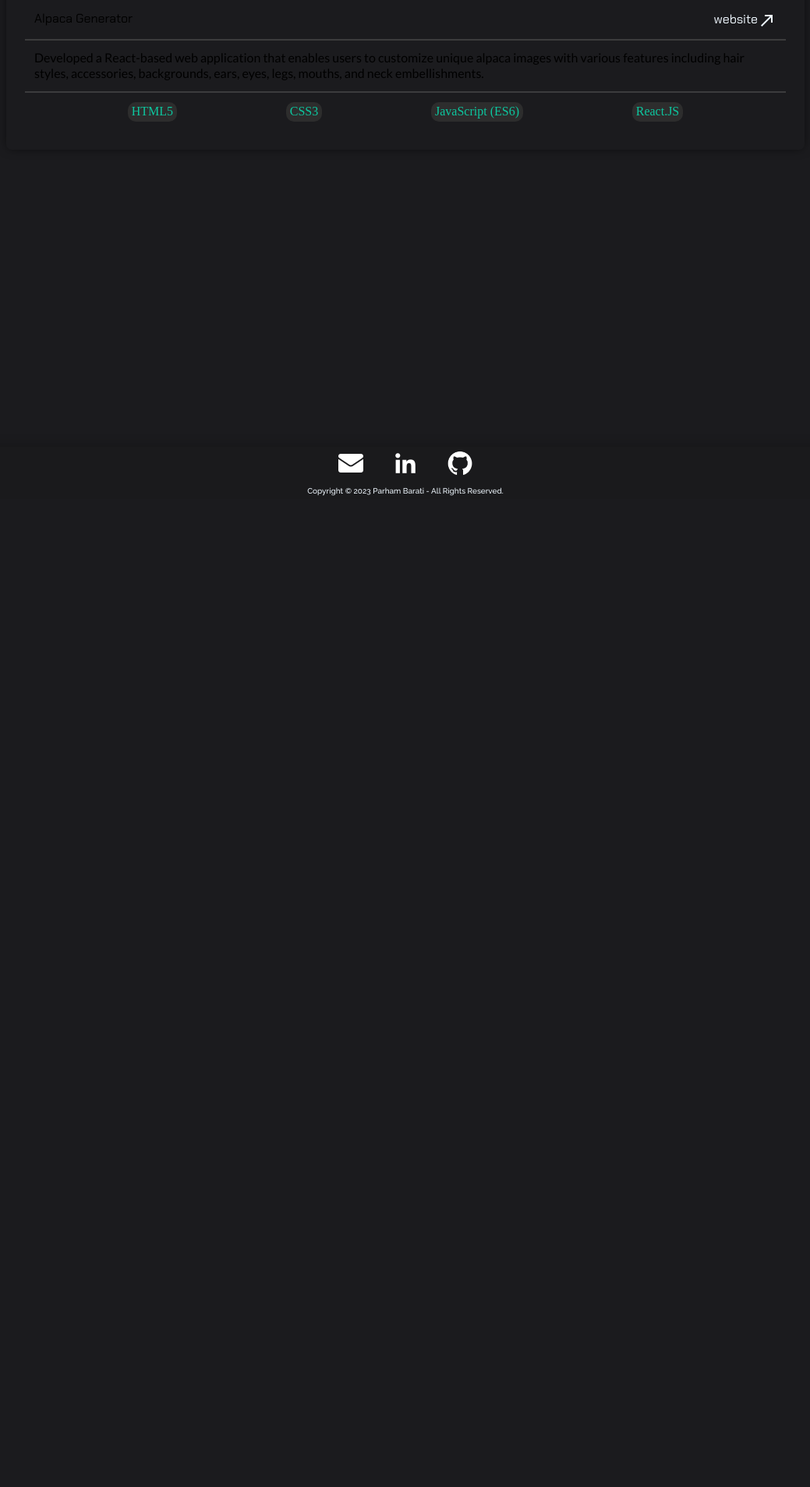
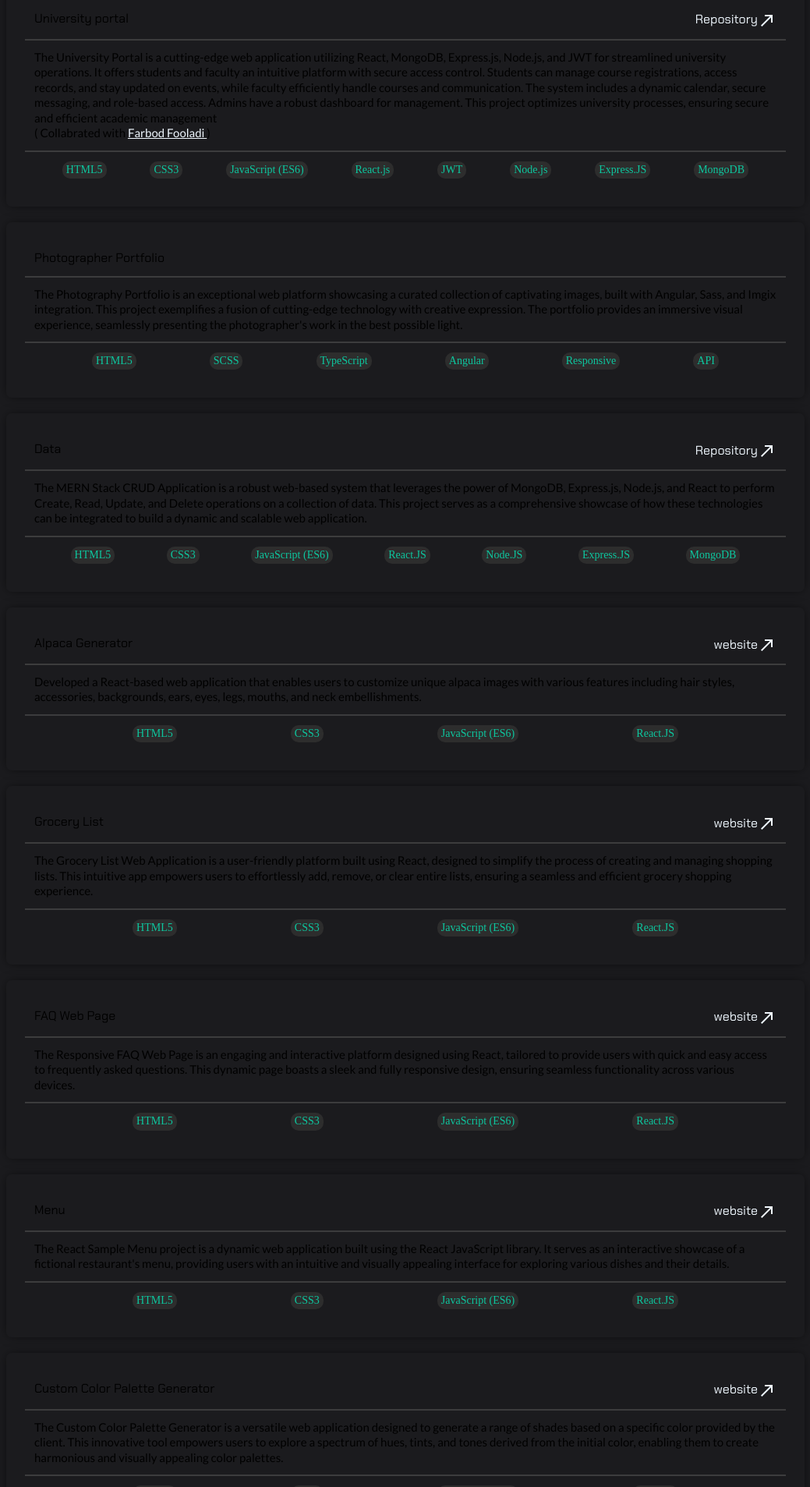
Before and after one commit to parhamrt32/parhamdev, an Angular app: page /projects in a window 1280 px wide. Shown: the part 160-2067 px from the top of the page at 78% size, without its empty margins (120-1159 px from the left). Before the commit the page ends 800 px from the top, so only its background shows below. Built offline with nearby package versions, Linux system fonts and the light colour scheme; a web font is replaced by a local one.

Commit message:
deployed

```diff
--- a/angular.json
+++ b/angular.json
@@ -27,7 +27,12 @@
             "inlineStyleLanguage": "scss",
             "assets": [
               "src/favicon.ico",
-              "src/assets"
+              "src/assets",
+              {
+                "glob": "_redirects",
+                "input": "src",
+                "output": "/"
+              }
             ],
             "styles": [
               "src/styles.scss"
--- a/src/app/pages/projects/projects.component.html
+++ b/src/app/pages/projects/projects.component.html
@@ -4,11 +4,102 @@
 />
 <div class="projectsPage page">
   <app-nav-bar />
-  <div class="projects display-f flex-dir-column gap-2 align-items-center mt-1">
+  <div
+    class="projects display-f flex-dir-column gap-2 align-items-center mt-1 mb-2"
+  >
+    <div class="projectCard p-2">
+      <div class="cardHeader row justify-space-between p-1">
+        <h2>University portal</h2>
+        <a class="display-f align-items-center" href="https://github.com/farbodfld/Course-Selection" target="_blank"> Repository <span class="material-symbols-outlined"> north_east </span> </a>
+      </div>
+
+      <p class="projectDescription p-1">
+        The University Portal is a cutting-edge web application utilizing React,
+        MongoDB, Express.js, Node.js, and JWT for streamlined university
+        operations. It offers students and faculty an intuitive platform with
+        secure access control. Students can manage course registrations, access
+        records, and stay updated on events, while faculty efficiently handle
+        courses and communication. The system includes a dynamic calendar,
+        secure messaging, and role-based access. Admins have a robust dashboard
+        for management. This project optimizes university processes, ensuring
+        secure and efficient academic management<br/>
+        ( Collabrated with <a href="https://github.com/farbodfld" target="_blank"> Farbod Fooladi </a>  )
+      </p>
+      <div class="projectSkills row gap-2 justify-space-evenly m-1">
+        <span claas="tech"> HTML5 </span>
+        <span claas="tech"> CSS3 </span>
+        <span claas="tech"> JavaScript (ES6) </span>
+        <span claas="tech"> React.js </span>
+        <span claas="tech"> JWT </span>
+        <span claas="tech"> Node.js </span>
+        <span claas="tech"> Express.JS </span>
+        <span claas="tech"> MongoDB </span>
+      </div>
+    </div>
+    <div class="projectCard p-2">
+      <div class="cardHeader row justify-space-between p-1">
+        <h2>Photographer Portfolio</h2>
+        <!-- <a class="display-f align-items-center" href="https://stirring-dango-2c3501.netlify.app/" target="_blank"> website <span class="material-symbols-outlined"> north_east </span> </a> -->
+      </div>
+
+      <p class="projectDescription p-1">
+        The Photography Portfolio is an exceptional web platform showcasing a
+        curated collection of captivating images, built with Angular, Sass, and
+        Imgix integration. This project exemplifies a fusion of cutting-edge
+        technology with creative expression. The portfolio provides an immersive
+        visual experience, seamlessly presenting the photographer's work in the
+        best possible light.
+      </p>
+      <div class="projectSkills row gap-2 justify-space-evenly m-1">
+        <span claas="tech"> HTML5 </span>
+        <span claas="tech"> SCSS </span>
+        <span claas="tech"> TypeScript </span>
+        <span claas="tech"> Angular </span>
+        <span claas="tech"> Responsive </span>
+        <span class="tech"> API </span>
+      </div>
+    </div>
+    <div class="projectCard p-2">
+      <div class="cardHeader row justify-space-between p-1">
+        <h2>Data</h2>
+        <a
+          class="display-f align-items-center"
+          href="https://github.com/parhamrt32/CRUD"
+          target="_blank"
+        >
+        Repository <span class="material-symbols-outlined"> north_east </span>
+        </a>
+      </div>
+
+      <p class="projectDescription p-1">
+        The MERN Stack CRUD Application is a robust web-based system that
+        leverages the power of MongoDB, Express.js, Node.js, and React to
+        perform Create, Read, Update, and Delete operations on a collection of
+        data. This project serves as a comprehensive showcase of how these
+        technologies can be integrated to build a dynamic and scalable web
+        application.
+      </p>
+      <div class="projectSkills row gap-2 justify-space-evenly m-1">
+        <span claas="tech"> HTML5 </span>
+        <span claas="tech"> CSS3 </span>
+        <span claas="tech"> JavaScript (ES6) </span>
+        <span claas="tech"> React.JS </span>
+        <span claas="tech"> Node.JS </span>
+        <span claas="tech"> Express.JS </span>
+        <span claas="tech"> MongoDB </span>
+
+      </div>
+    </div>
     <div class="projectCard p-2">
       <div class="cardHeader row justify-space-between p-1">
         <h2>Alpaca Generator</h2>
-        <a class="display-f align-items-center" href="#"> website <span class="material-symbols-outlined"> north_east </span> </a>
+        <a
+          class="display-f align-items-center"
+          href="https://stirring-dango-2c3501.netlify.app/"
+          target="_blank"
+        >
+          website <span class="material-symbols-outlined"> north_east </span>
+        </a>
       </div>
 
       <p class="projectDescription p-1">
@@ -24,6 +115,111 @@
         <span claas="tech"> React.JS </span>
       </div>
     </div>
+    <div class="projectCard p-2">
+      <div class="cardHeader row justify-space-between p-1">
+        <h2>Grocery List</h2>
+        <a
+          class="display-f align-items-center"
+          href="https://steady-daffodil-b13e22.netlify.app/"
+          target="_blank"
+        >
+          website <span class="material-symbols-outlined"> north_east </span>
+        </a>
+      </div>
+
+      <p class="projectDescription p-1">
+        The Grocery List Web Application is a user-friendly platform built using
+        React, designed to simplify the process of creating and managing
+        shopping lists. This intuitive app empowers users to effortlessly add,
+        remove, or clear entire lists, ensuring a seamless and efficient grocery
+        shopping experience.
+      </p>
+      <div class="projectSkills row gap-2 justify-space-evenly m-1">
+        <span claas="tech"> HTML5 </span>
+        <span claas="tech"> CSS3 </span>
+        <span claas="tech"> JavaScript (ES6) </span>
+        <span claas="tech"> React.JS </span>
+      </div>
+    </div>
+    <div class="projectCard p-2">
+      <div class="cardHeader row justify-space-between p-1">
+        <h2>FAQ Web Page</h2>
+        <a
+          class="display-f align-items-center"
+          href="https://superlative-gingersnap-6bd297.netlify.app/"
+          target="_blank"
+        >
+          website <span class="material-symbols-outlined"> north_east </span>
+        </a>
+      </div>
+
+      <p class="projectDescription p-1">
+        The Responsive FAQ Web Page is an engaging and interactive platform
+        designed using React, tailored to provide users with quick and easy
+        access to frequently asked questions. This dynamic page boasts a sleek
+        and fully responsive design, ensuring seamless functionality across
+        various devices.
+      </p>
+      <div class="projectSkills row gap-2 justify-space-evenly m-1">
+        <span claas="tech"> HTML5 </span>
+        <span claas="tech"> CSS3 </span>
+        <span claas="tech"> JavaScript (ES6) </span>
+        <span claas="tech"> React.JS </span>
+      </div>
+    </div>
+    <div class="projectCard p-2">
+      <div class="cardHeader row justify-space-between p-1">
+        <h2>Menu</h2>
+        <a
+          class="display-f align-items-center"
+          href="https://taupe-mermaid-87ebf9.netlify.app/"
+          target="_blank"
+        >
+          website <span class="material-symbols-outlined"> north_east </span>
+        </a>
+      </div>
+
+      <p class="projectDescription p-1">
+        The React Sample Menu project is a dynamic web application built using
+        the React JavaScript library. It serves as an interactive showcase of a
+        fictional restaurant's menu, providing users with an intuitive and
+        visually appealing interface for exploring various dishes and their
+        details.
+      </p>
+      <div class="projectSkills row gap-2 justify-space-evenly m-1">
+        <span claas="tech"> HTML5 </span>
+        <span claas="tech"> CSS3 </span>
+        <span claas="tech"> JavaScript (ES6) </span>
+        <span claas="tech"> React.JS </span>
+      </div>
+    </div>
+    <div class="projectCard p-2">
+      <div class="cardHeader row justify-space-between p-1">
+        <h2>Custom Color Palette Generator</h2>
+        <a
+          class="display-f align-items-center"
+          href="https://spiffy-naiad-a81b4c.netlify.app/"
+          target="_blank"
+        >
+          website <span class="material-symbols-outlined"> north_east </span>
+        </a>
+      </div>
+
+      <p class="projectDescription p-1">
+        The Custom Color Palette Generator is a versatile web application
+        designed to generate a range of shades based on a specific color
+        provided by the client. This innovative tool empowers users to explore a
+        spectrum of hues, tints, and tones derived from the initial color,
+        enabling them to create harmonious and visually appealing color
+        palettes.
+      </p>
+      <div class="projectSkills row gap-2 justify-space-evenly m-1">
+        <span claas="tech"> HTML5 </span>
+        <span claas="tech"> CSS3 </span>
+        <span claas="tech"> JavaScript (ES6) </span>
+        <span claas="tech"> React.JS </span>
+      </div>
+    </div>
   </div>
   <app-footer />
 </div>
--- a/src/app/pages/projects/projects.component.scss
+++ b/src/app/pages/projects/projects.component.scss
@@ -1,5 +1,7 @@
 @import url('https://fonts.googleapis.com/css2?family=Bebas+Neue&family=Chakra+Petch&display=swap');
 @import url("https://fonts.googleapis.com/css2?family=Lato&display=swap");
+
+
 .projectCard {
   width: 80%;
   border-radius: 7px;
@@ -17,9 +19,16 @@
   .projectDescription {
     border-bottom: 2px solid rgba(73, 73, 73, 0.733);
     font-family: "Lato", sans-serif;
+    font-size: 15px;
+
+    a{
+      color: aliceblue;
+      text-decoration: underline;
+    }
   }
   .projectSkills {
     color: #00ffc8bb;
+    font-size: 14px;
     span {
       border-radius: 10px;
       background-color: #2d2d2d;
```
Also changed, not shown: src/app/pages/about-me/about-me.component.html (+3 -2 lines), 1 other file (tests, documents, lock files or other folders).
